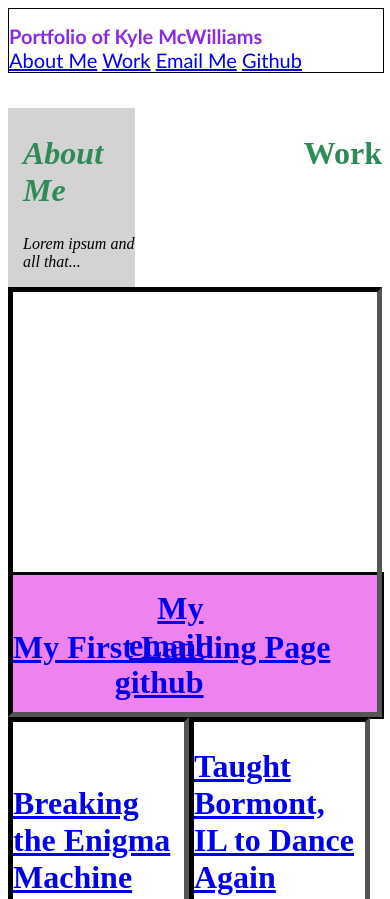
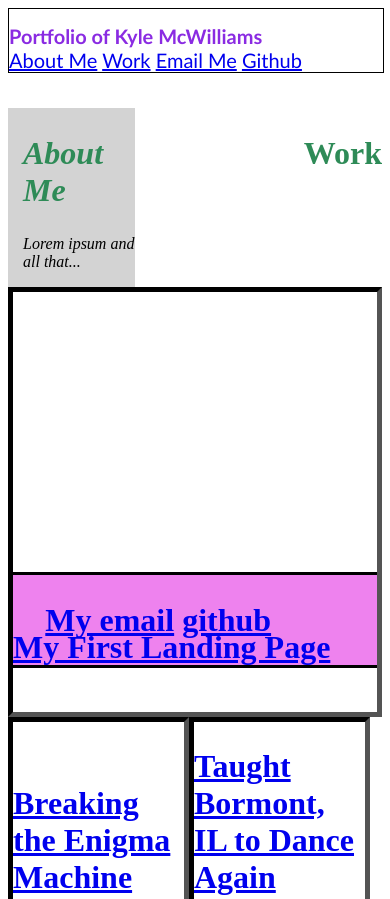
Before and after one commit to kmcwilliams1/MyPortfolio, a plain HTML site: page index.html in a window 390 px wide. Shown: the top 899 px of the page. Drawn offline with Linux system fonts and the light colour scheme.

Commit message:
as far as i can take it without more help

```diff
--- a/style.css
+++ b/style.css
@@ -1,4 +1,5 @@
-    .main{
+   /*prevents the about me from taking over  */
+   .main{
         margin: 25px 0px;
         padding: 10px 0px;
         display: flex;
@@ -8,8 +9,18 @@
         align-items: stretch;
     }
 
+    /* resizes for mobile */
+    @media screen and (max-width: 768px) {
+        header {
+          flex-direction: column;
+        }
 
+        main {
+          max-width: 1200px;
+        }
+      }
 
+/* makes header all on one line */
 header {
     max-height: max-content;
     width: 100%;
@@ -35,12 +46,12 @@
 
 }
 
-
+/* sections like work and about me */
 h2{
     color: seagreen;
     font-size: xx-large;
 }
-
+ /* makes the about me box */
 .aboutme {
 
         width: 30%;
@@ -48,11 +59,9 @@
         float: right;
         font-style: italic;
         background-color: lightgray;
-
-    /* how to put a line on the side? */
 }
 
-
+    /* deals with the project boxes */
 .container{
     height: 250px;
     display: flex;
@@ -60,7 +69,7 @@
     flex-wrap: wrap;
     justify-content: space-between;
 }
-    /* deals with the project boxes */
+
 
 .contenador{
     display: flex;
@@ -87,25 +96,18 @@
     box-shadow: inset 5px 5px 10px gold;
     transition: all .5s ease-in-out;
 }
+
+
 footer {
     border: solid black;
     background-color: violet;
-    bottom: 0;
     justify-content: space-between;
     align-items: center;
     flex-direction: row;
     display: flex;
     flex-wrap: wrap;
-    width: 99%;
-    margin: 0;
-    top: 100%;
 }
 
-footer h2{
-    flex: 0 0 20%;
-    text-align: right;
-
-}
 
 footer div {
     flex: 0 0 80%;
@@ -120,11 +122,5 @@
     flex-direction: row;
 
 }
-.content h2 {
-    display: inline-block;
-    padding: 10px;
-    margin: 5px;
-    flex-direction: row;
-    align-items:center ;
-}
-/* why wont it center? */
+
+/* why wont it work!?!?!? */
```
Also changed, not shown: 1 other file.
